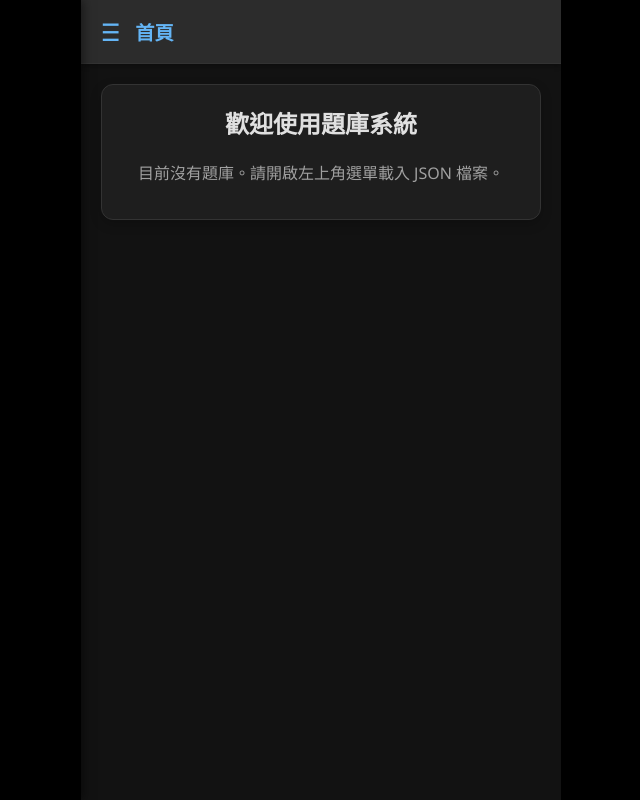
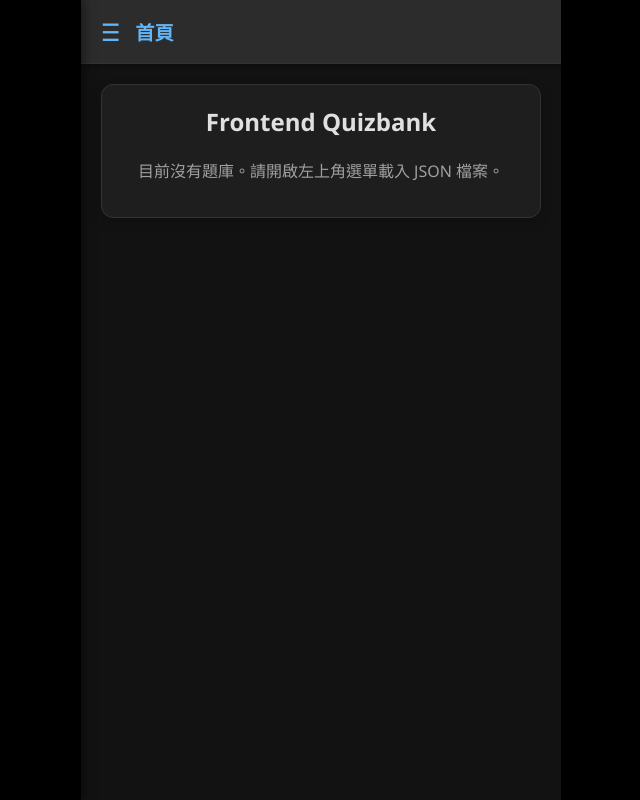
Before and after one commit to chuan13/frontend-quizbank, a plain HTML site: page index.html in a window 1280 px wide. Shown: the whole page, without its empty margins (319-959 px from the left). Drawn offline with Linux system fonts and the light colour scheme.

Commit message:
feat: 調整網站名稱為 Frontend Quizbank

```diff
--- a/index.html
+++ b/index.html
@@ -4,7 +4,7 @@
 <head>
     <meta charset="UTF-8">
     <meta name="viewport" content="width=device-width, initial-scale=1.0, maximum-scale=1.0, user-scalable=no">
-    <title>個人專屬題庫系統</title>
+    <title>Frontend Quizbank</title>
     <link rel="stylesheet" href="style.css">
 </head>
 
@@ -91,7 +91,7 @@
 
         <main>
             <div id="view-home" class="card">
-                <h2 style="text-align: center; margin-bottom: 20px;">歡迎使用題庫系統</h2>
+                <h2 style="text-align: center; margin-bottom: 20px;">Frontend Quizbank</h2>
 
                 <div id="quiz-config-area" class="hidden">
                     <div class="config-group">
```
Also changed, not shown: 1 other file.
